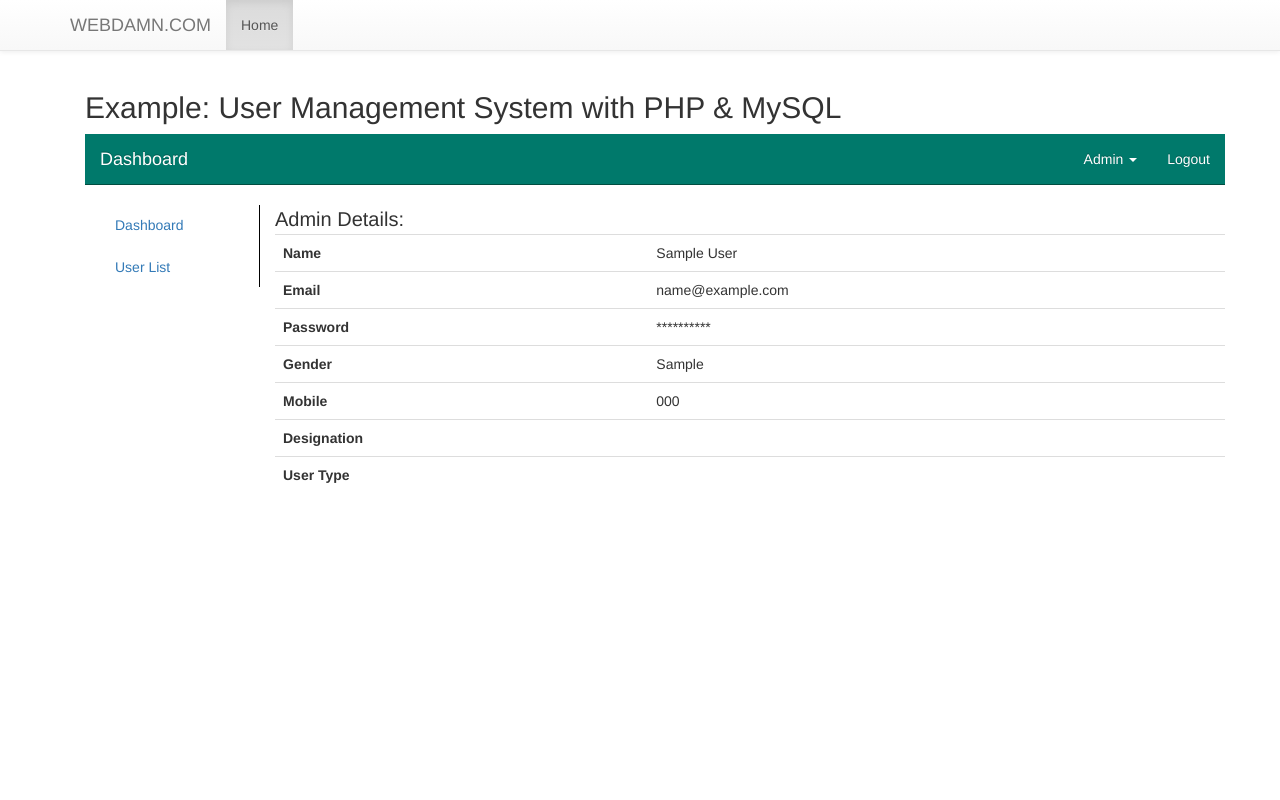
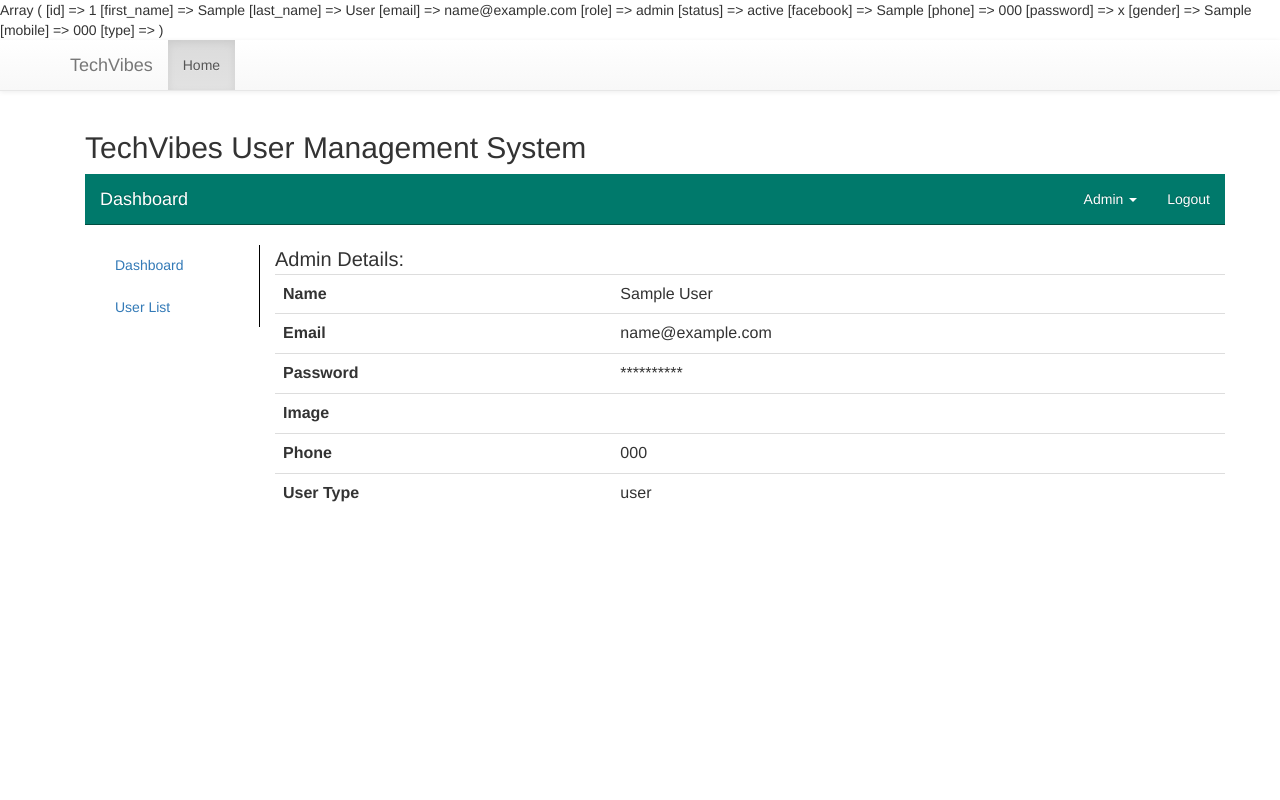
Before and after one commit to coderroby/User-managment-system, a PHP site: page /admin/profile.php in a window 1280 px wide. Run offline with PHP 8.4, Linux system fonts and the light colour scheme; the visitor is signed in with stand-in values (Sample User, id 1); tables that the repository leaves empty or names only in its code hold one stand-in row (values such as "Sample post"); data that the repository does not hold is empty; some libraries are stand-ins or nearby versions.

Commit message:
some changes for techVibes login, profile, change password, user list

```diff
--- a/admin/change_password.php
+++ b/admin/change_password.php
@@ -1,4 +1,5 @@
 <?php
+$page_name = "Update Password";
 include('../class/User.php');
 $user = new User();
 $user->adminLoginStatus();
@@ -8,11 +9,11 @@ if(!empty($_POST['password_change']) && $_POST['password_change']) {
 }
 include('include/header.php');
 ?>
-<title>webdamn.com : Demo User Management System with PHP & MySQL</title>
+<title><?php echo company_name . $page_name; ?></title>
 <link rel="stylesheet" href="css/style.css">
 <?php include('include/container.php');?>
 <div class="container contact">
-	<h2>Example: User Management System with PHP & MySQL</h2>
+	<h2><?php echo company_name . system_heading; ?></h2>
 	<?php include 'menus.php'; ?>
 	<div class="col-lg-10 col-md-10 col-sm-9 col-xs-12">
 		<a href="#"><strong><span class="fa fa-dashboard"></span> Change Password</strong></a>
--- a/admin/include/container.php
+++ b/admin/include/container.php
@@ -1,4 +1,4 @@
-<link rel="icon" type="image/png" href="http://webdamn.com/wp-content/themes/v2/webdamn.png">
+<link rel="icon" type="image/png" href="./images/TechVibes.png">
 </head>
 <body class="">
 <div role="navigation" class="navbar navbar-default navbar-static-top">
@@ -10,11 +10,11 @@
             <span class="icon-bar"></span>
             <span class="icon-bar"></span>
           </button>
-          <a href="http://www.webdamn.com" class="navbar-brand">WEBDAMN.COM</a>
+          <a href="<?php echo company_url; ?>" class="navbar-brand"><?php echo company_name; ?></a>
         </div>
         <div class="navbar-collapse collapse">
           <ul class="nav navbar-nav">
-            <li class="active"><a href="http://www.webdamn.com">Home</a></li>
+            <li class="active"><a href="<?php echo company_url; ?>">Home</a></li>
 
           </ul>
 
--- a/admin/include/header.php
+++ b/admin/include/header.php
@@ -1,3 +1,11 @@
+<?php
+define('company_name', ' TechVibes ');
+define('company_url', '#');
+define('company_logo_url', './images/TechVibes.png');
+define('system_heading', 'User Management System');
+// echo company_name;
+?>
+
 <!DOCTYPE html>
 <html>
 <head>
--- a/admin/index.php
+++ b/admin/index.php
@@ -4,10 +4,10 @@ $user = new User();
 $errorMessage =  $user->adminLogin();
 include('include/header.php');
 ?>
-<title>webdamn.com : Demo User Management System with PHP & MySQL</title>
+<title><?php echo company_name . system_heading; ?></title>
 <?php include('include/container.php');?>
 <div class="container contact">
-	<h2>Example: User Management System with PHP & MySQL</h2>
+	<h2><?php echo company_name; ?>User Management System</h2>
 	<div class="col-md-6">
 		<div class="panel panel-info">
 			<div class="panel-heading" style="background:#00796B;color:white;">
@@ -33,7 +33,7 @@ include('include/header.php');
 					</div>
 					<div style="margin-top:10px" class="form-group">
 						<div class="col-sm-12 controls">
-						User: admin@webdamn.com<br>
+						User: admin@test.com<br>
 						password:123
 						</div>
 					</div>
--- a/admin/menus.php
+++ b/admin/menus.php
@@ -1,3 +1,10 @@
+<?php
+// include('../class/User.php');
+// $user = new User();
+// $user->adminLoginStatus();
+// $message  = '';
+// $userDetail = $user->adminDetails();
+?>
 <div id="top-nav" class="navbar navbar-inverse navbar-static-top">
     <div class="container-fluid">
         <div class="navbar-header">
--- a/admin/profile.php
+++ b/admin/profile.php
@@ -1,16 +1,18 @@
 <?php
+$page_name = "Profile page";
 include('../class/User.php');
 $user = new User();
 $user->adminLoginStatus();
 $message  = '';
 $userDetail = $user->adminDetails();
+print_r($userDetail);
 include('include/header.php');
 ?>
-<title>webdamn.com : Demo User Management System with PHP & MySQL</title>
+<title><?php echo company_name . $page_name; ?></title>
 <link rel="stylesheet" href="css/style.css">
 <?php include('include/container.php');?>
 <div class="container contact">
-	<h2>Example: User Management System with PHP & MySQL</h2>
+	<h2><?php echo company_name . system_heading; ?></h2>
 	<?php include 'menus.php'; ?>
 	<div class="table-responsive">
 		<div><span style="font-size:20px;">Admin Details:</span><div class="pull-right"></div>
@@ -28,20 +30,16 @@ include('include/header.php');
 				<td>**********</td>
 			</tr>
 			<tr>
-				<th>Gender</th>
-				<td><?php echo $userDetail['gender']; ?></td>
+				<th>Image</th>
+				<td><?php echo $userDetail['image_name']; ?></td>
 			</tr>
 			<tr>
-				<th>Mobile</th>
-				<td><?php echo $userDetail['mobile']; ?></td>
-			</tr>
-			<tr>
-				<th>Designation</th>
-				<td><?php echo $userDetail['designation']; ?></td>
+				<th>Phone</th>
+				<td><?php echo $userDetail['phone']; ?></td>
 			</tr>
 			<tr>
 				<th>User Type</th>
-				<td><?php echo $userDetail['type']; ?></td>
+				<td><?php echo ($userDetail['role'] == 1) ? "Admin" : "user"; ?></td>
 			</tr>
 		</table>
 	</div>
--- a/admin/user_list.php
+++ b/admin/user_list.php
@@ -1,10 +1,11 @@
 <?php
+$page_name = "User List page";
 include('../class/User.php');
 $user = new User();
 $user->adminLoginStatus();
 include('include/header.php');
 ?>
-<title>webdamn.com : Demo User Management System with PHP & MySQL</title>
+<title><?php echo company_name . $page_name; ?></title>
 <script src="js/jquery.dataTables.min.js"></script>
 <script src="js/dataTables.bootstrap.min.js"></script>
 <link rel="stylesheet" href="css/dataTables.bootstrap.min.css" />
@@ -12,7 +13,7 @@ include('include/header.php');
 <link rel="stylesheet" href="css/style.css">
 <?php include('include/container.php');?>
 <div class="container contact">
-	<h2>Example: User Management System with PHP & MySQL</h2>
+	<h2><?php echo company_name . system_heading; ?></h2>
 	<?php include 'menus.php'; ?>
 	<div class="col-lg-10 col-md-10 col-sm-9 col-xs-12">
 		<a href="#"><strong><span class="fa fa-dashboard"></span> User List</strong></a>
--- a/class/User.php
+++ b/class/User.php
@@ -92,7 +92,7 @@ class User extends Dbconfig {
 			$email = $_POST['email'];
 			$password = $_POST['password'];
 			$sqlQuery = "SELECT * FROM ".$this->userTable."
-				WHERE email='".$email."' AND password='".md5($password)."' AND status = 'active' AND type = 'administrator'";
+				WHERE email='".$email."' AND password='".md5($password)."' AND role = '1'";
 			$resultSet = mysqli_query($this->dbConnect, $sqlQuery);
 			$isValidLogin = mysqli_num_rows($resultSet);
 			if($isValidLogin){
@@ -258,9 +258,9 @@ class User extends Dbconfig {
 			$sqlQuery .= '(id LIKE "%'.$_POST["search"]["value"].'%" ';
 			$sqlQuery .= ' OR first_name LIKE "%'.$_POST["search"]["value"].'%" ';
 			$sqlQuery .= ' OR last_name LIKE "%'.$_POST["search"]["value"].'%" ';
-			$sqlQuery .= ' OR designation LIKE "%'.$_POST["search"]["value"].'%" ';
-			$sqlQuery .= ' OR status LIKE "%'.$_POST["search"]["value"].'%" ';
-			$sqlQuery .= ' OR mobile LIKE "%'.$_POST["search"]["value"].'%") ';
+			$sqlQuery .= ' OR email LIKE "%'.$_POST["search"]["value"].'%" ';
+			$sqlQuery .= ' OR Facebook LIKE "%'.$_POST["search"]["value"].'%" ';
+			$sqlQuery .= ' OR phone LIKE "%'.$_POST["search"]["value"].'%") ';
 		}
 		if(!empty($_POST["order"])){
 			$sqlQuery .= 'ORDER BY '.$_POST['order']['0']['column'].' '.$_POST['order']['0']['dir'].' ';
@@ -280,19 +280,21 @@ class User extends Dbconfig {
 		while( $users = mysqli_fetch_assoc($result) ) {
 			$userRows = array();
 			$status = '';
-			if($users['status'] == 'active')	{
-				$status = '<span class="label label-success">Active</span>';
-			} else if($users['status'] == 'pending') {
-				$status = '<span class="label label-warning">Inactive</span>';
-			} else if($users['status'] == 'deleted') {
-				$status = '<span class="label label-danger">Deleted</span>';
-			}
+			if($users['role'] == '1')	{
+				$status = '<span class="label label-success">Admin</span>';
+			// } if($users['role'] == '0') {
+			} else{
+				$status = '<span class="label label-warning">User</span>';
+			} //else if($users['status'] == 'deleted') {
+			// 	$status = '<span class="label label-danger">Deleted</span>';
+			// }
 			$userRows[] = $users['id'];
 			$userRows[] = ucfirst($users['first_name']." ".$users['last_name']);
-			$userRows[] = $users['gender'];
+			$userRows[] = $users['Facebook'];
 			$userRows[] = $users['email'];
-			$userRows[] = $users['mobile'];
-			$userRows[] = $users['type'];
+			$userRows[] = $users['phone'];
+			$userRows[] = $users['role'];
+			$userRows[] = $users['password'];
 			$userRows[] = $status;
 			$userRows[] = '<button type="button" name="update" id="'.$users["id"].'" class="btn btn-warning btn-xs update">Update</button>';
 			$userRows[] = '<button type="button" name="delete" id="'.$users["id"].'" class="btn btn-danger btn-xs delete" >Delete</button>';
@@ -338,7 +340,7 @@ class User extends Dbconfig {
 			$sqlUpdate = "
 				UPDATE ".$this->userTable."
 				SET password='".md5($_POST['password'])."'
-				WHERE id='".$_SESSION['adminUserid']."' AND type='administrator'";
+				WHERE id='".$_SESSION['adminUserid']."' AND role='1'";
 			$isUpdated = mysqli_query($this->dbConnect, $sqlUpdate);
 			if($isUpdated) {
 				$message = "Password saved successfully.";
@@ -361,10 +363,10 @@ class User extends Dbconfig {
 			$userSaved = mysqli_query($this->dbConnect, $insertQuery);
 		}
 	}
-	public function totalUsers ($status) {
+	public function totalUsers ($role) {
 		$query = '';
-		if($status) {
-			$query = " AND status = '".$status."'";
+		if($role) {
+			$query = " AND role = '".$role."'";
 		}
 		$sqlQuery = "SELECT * FROM ".$this->userTable."
 		WHERE id !='".$_SESSION["adminUserid"]."' $query";
@@ -372,5 +374,12 @@ class User extends Dbconfig {
 		$numRows = mysqli_num_rows($result);
 		return $numRows;
 	}
+	public function totalClients () {
+		$sqlQuery = "SELECT * FROM ".$this->userTable."
+		WHERE id !='".$_SESSION["adminUserid"]."' AND role !='1'";
+		$result = mysqli_query($this->dbConnect, $sqlQuery);
+		$numRows = mysqli_num_rows($result);
+		return $numRows;
+	}
 }
 ?>
```
Also changed, not shown: admin/dashboard.php (+12 -11 lines), admin/images/TechVibes.png (added).
